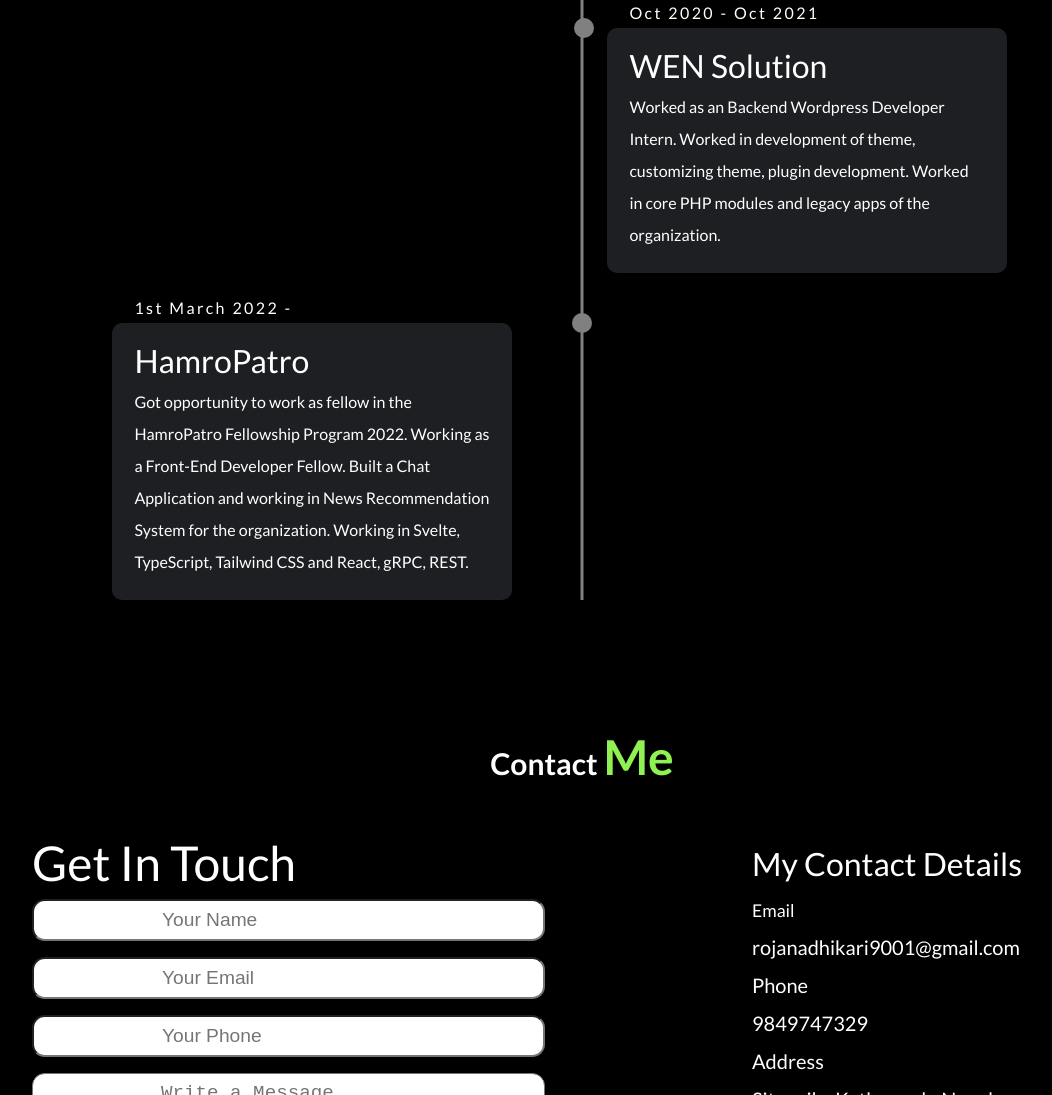
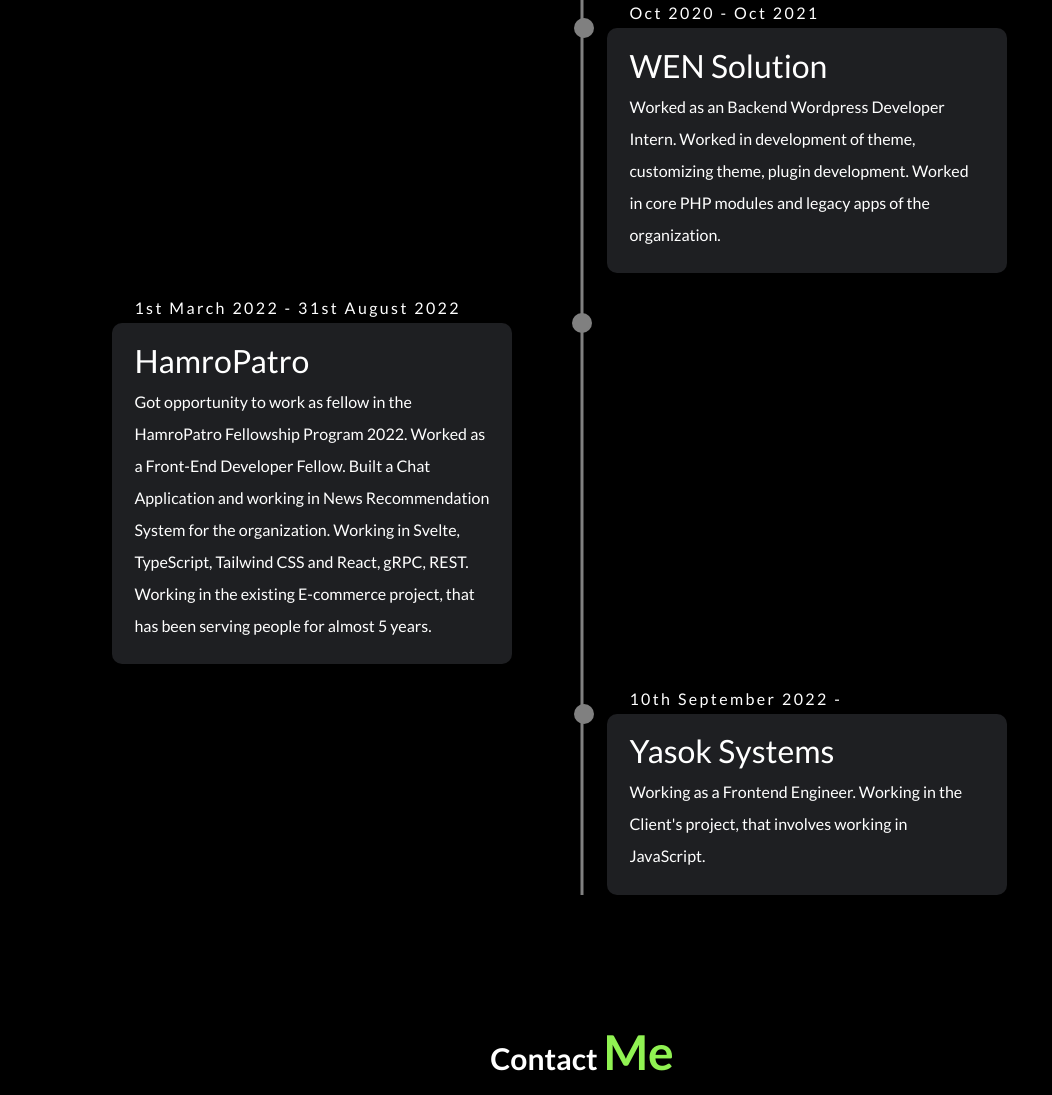
Before and after one commit to Rojan998/portfolio-v1, a plain HTML site: page index.html in a window 1280 px wide. Shown: the part 3649-4744 px from the top of the page, without its empty margins (58-1110 px from the left). Drawn offline with Linux system fonts and the light colour scheme; a web font is replaced by a local one.

Commit message:
Update resume on the 3rd jan, added the yasok systems.

```diff
--- a/index.html
+++ b/index.html
@@ -371,13 +371,25 @@
                 plugin development. Worked in core PHP modules and legacy apps of the organization. </p>
             </div>
           </li>
+
+
           <li>
             <div class="timeline-content">
-              <h2 class="date">1st March 2022 - </h2>
+              <h2 class="date">1st March 2022 - 31st August 2022 </h2>
               <h1>HamroPatro</h1>
-              <p>Got opportunity to work as fellow in the HamroPatro Fellowship Program 2022. Working as a Front-End
+              <p>Got opportunity to work as fellow in the HamroPatro Fellowship Program 2022. Worked as a Front-End
                 Developer Fellow. Built a Chat Application and working in News Recommendation System for the
-                organization. Working in Svelte, TypeScript, Tailwind CSS and React, gRPC, REST. </p>
+                organization. Working in Svelte, TypeScript, Tailwind CSS and React, gRPC, REST. Working in the existing
+                E-commerce project, that has been serving people for almost 5 years.</p>
+            </div>
+          </li>
+
+          <li>
+            <div class="timeline-content">
+              <h2 class="date">10th September 2022 - </h2>
+              <h1>Yasok Systems</h1>
+              <p>Working as a Frontend Engineer. Working in the Client's project, that involves working in JavaScript.
+              </p>
             </div>
           </li>
 
```
